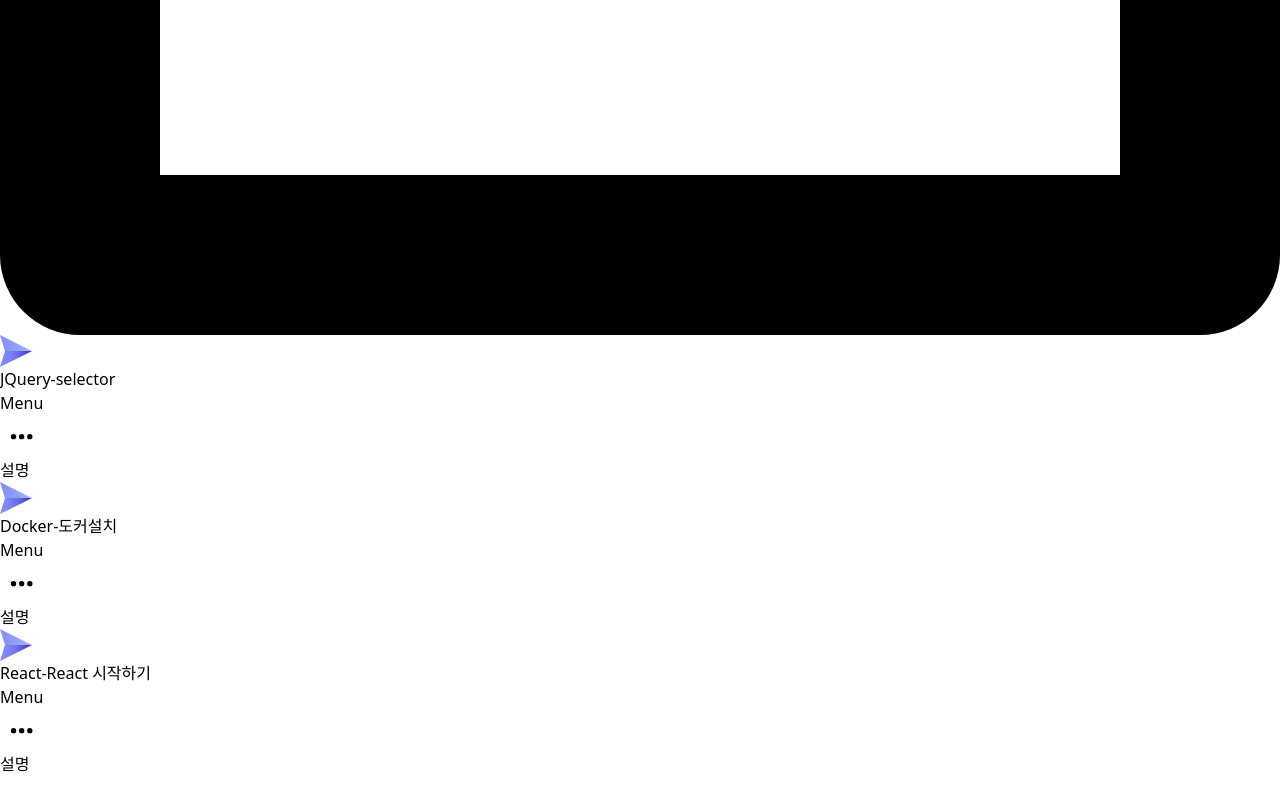
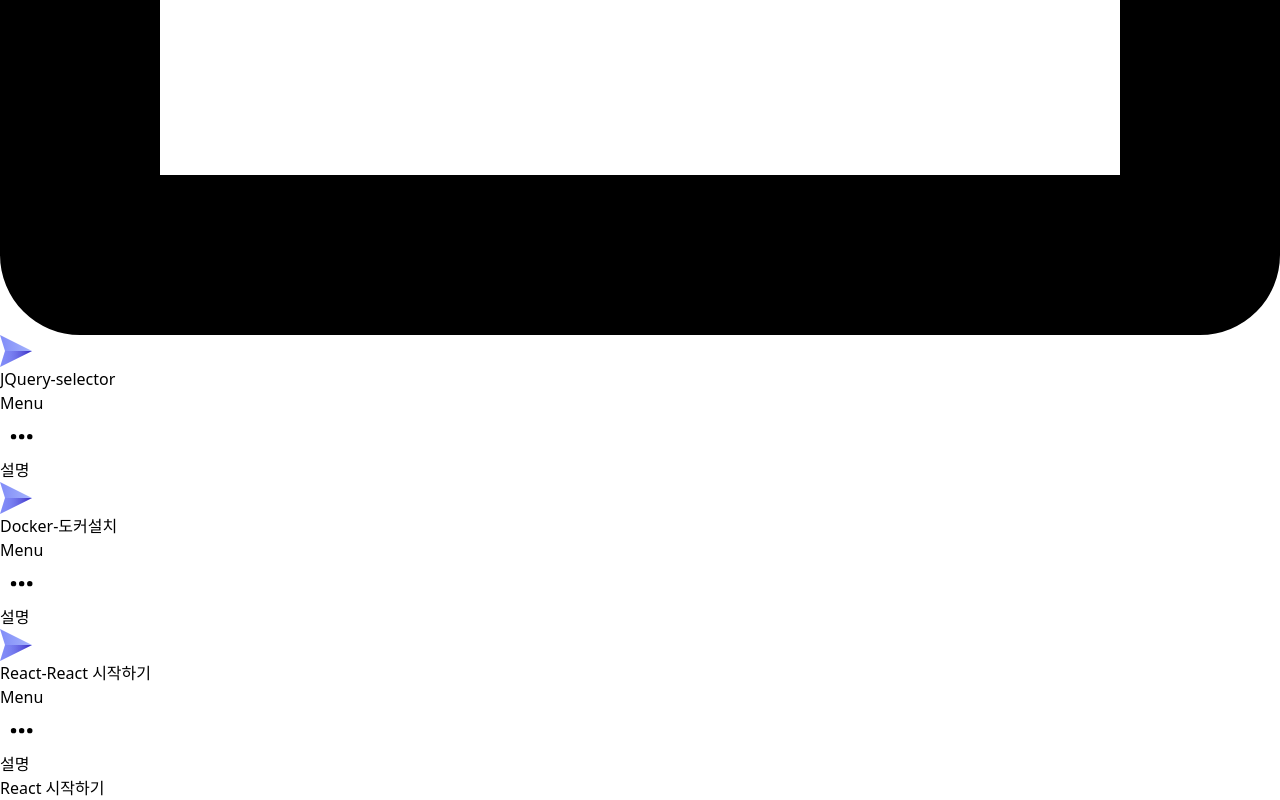
Before and after one commit to friendstone2021/GitHubPages_react, a React (Vite) app: page / in a window 1280 px wide. Shown: the part 9693-10493 px from the top of the page. Before the commit the page ends 10469 px from the top, so only its background shows below. Built offline with nearby package versions, Linux system fonts and the light colour scheme.

Commit message:
미세소스 수정

```diff
--- a/src/pages/Content.jsx
+++ b/src/pages/Content.jsx
@@ -19,7 +19,6 @@ function Content() {
         content = <ReactStart/>;
     }
 
-
     return (
         <div className="clear-both w-full">
             {content}
--- a/src/sitemap.json
+++ b/src/sitemap.json
@@ -26,7 +26,7 @@
         {
           "title" : "React 시작하기",
           "pageLink" : "ReactStart",
-          "description" : ""
+          "description" : "React 시작하기"
         }
       ]
     }
```
